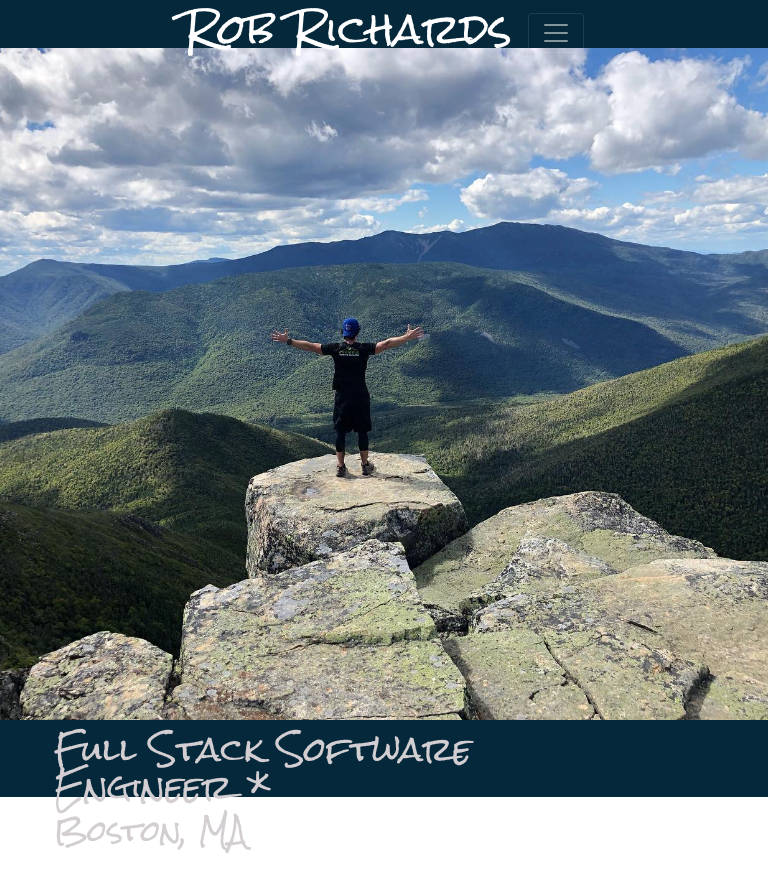
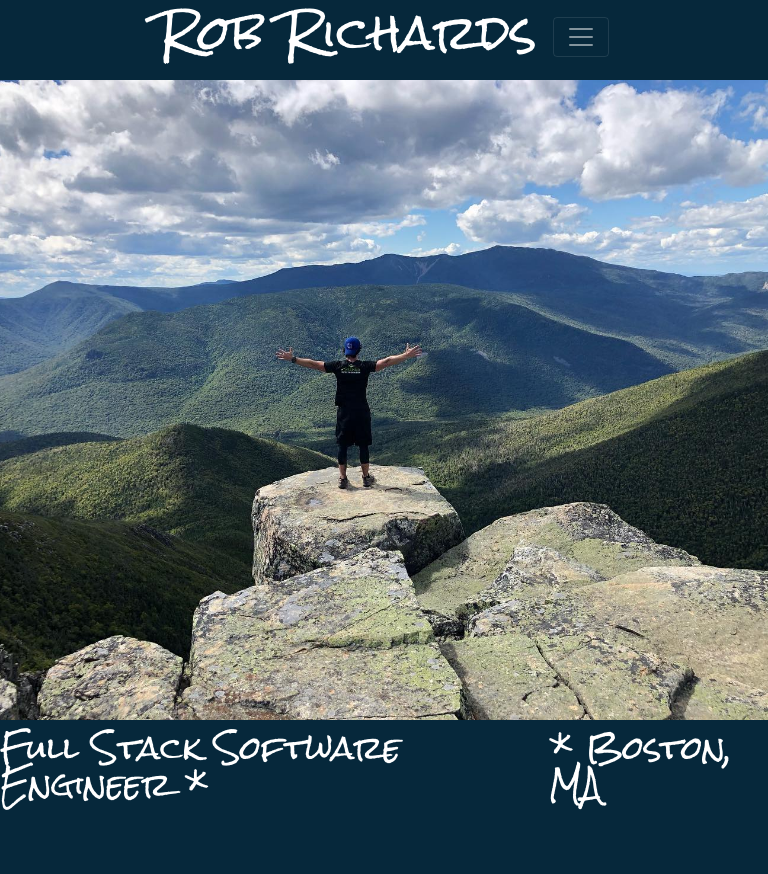
Before and after one commit to robrichardsdpt/portfolio, a React (Create React App) app: page / in a window 768 px wide. Built offline with nearby package versions, Linux system fonts and the light colour scheme.

Commit message:
fixing media queries.  Still need to fix for landscapes and smaller phones.

```diff
--- a/src/App.css
+++ b/src/App.css
@@ -35,6 +35,7 @@
 }
 .navbar {
   display: flex;
+  z-index: 10;
   justify-content: flex-end;
 }
 .link {
@@ -80,6 +81,9 @@
   padding-top: 50px;
   padding-bottom: 50px;
 }
+.aboutText {
+  overflow: scroll;
+}
 .name {
   font-family: 'Rock Salt', cursive;
 }
@@ -92,6 +96,7 @@
   background-color: #326229;
   color: #D2CED1;
   height: 84vh;
+  overflow: scroll;
 }
 
 .skills {
@@ -148,14 +153,20 @@
   padding-top: 10px;
   color: #D2CED1;
   justify-content: center;
+  z-index: 10;
+}
+.projects {
+  height: 85vh;
+  z-index: 1
 }
 .projectGrid {
   display: flex;
   max-width: 1800px;
   flex-wrap: wrap;
   justify-content: center;
-  display: grid;
   flex-direction: row-reverse;
+  height: 70vh;
+  overflow: scroll;
   grid-template-columns: repeat(auto-fill,minmax(725px, 1fr));
 }
 .projectImage {
@@ -202,38 +213,70 @@
 }
 
 @media only screen and (max-width: 600px) {
+  .App {
+    display: flex;
+    background-image: url('./bondcliff.jpg');
+    background-position: center;
+    background-repeat: no-repeat;
+    background-size: cover;
+    text-align: center;
+    width: 100%;
+    height: 80vh;
+    justify-content: flex-end;
+    align-items: flex-start;
+    flex-direction: column;
+    color: white;
+    padding-bottom: 0px;
+  }
   .about {
-    background-color: lightblue;
     display: flex;
+    padding-top: 5px;
+    height: 80vh;
   }
   .aboutText {
-    height: 360px;
+    height: 380px;
     font-size: 1rem;
     overflow: scroll;
   }
   .self {
+    padding: 5px;
     width: 280px;
   }
   .nav {
-    font-size: 0.75vw;
+      background-color: #06283B;
+      height: 10vh;
+      margin-top: 0px;
+      margin-bottom:0px;
+      padding-top: 0px;
+      color: White;
+      display: flex;
+      align-items: center;
+      justify-content: center;
+      font-size: 0.75vw;
   }
   .headerName {
     font-family: 'Rock Salt', cursive;
     color: white;
-    font-size: 5vw;
+    font-size: 6vw;
   }
   .headerName:hover {
     color: #6598C7;
   }
+  .projects {
+    height: 80vh;
+  }
   .projectsGrid {
-    height: 510px;
+    height: 70vh;
     overflow: scroll;
+  }
+  .skills {
+    height: 80vh;
   }
   .footer {
     display: flex;
     font-family: 'Rock Salt', cursive;
     background-color: #06283B;
-    height: 10vw;
+    height: 20vw;
     margin-top: 0px;
     margin-bottom:0px;
     padding-top: 10px;
@@ -241,4 +284,114 @@
     justify-content: center;
     font-size: 0.75vw;
   }
+  .footerName {
+    font-family: 'Rock Salt', cursive;
+    color: white;
+    font-size: 4vw;
+  }
+  .navbar {
+    background-color: #06283B;
+    font-size: 0.75vw;
+  }
+  .contactImageCells {
+    display: flex;
+    align-items: center;
+    padding: 10px;
+    background-color: #D2CED1;
+  }
+  .link {
+    font-size: 7vw;
+  }
 }
+
+@media only screen and (min-width: 601px) and (max-width: 1100px) {
+  .App {
+    display: flex;
+    background-image: url('./bondcliff.jpg');
+    background-position: center;
+    background-repeat: no-repeat;
+    background-size: cover;
+    text-align: center;
+    width: 100%;
+    height: 80vh;
+    justify-content: flex-end;
+    align-items: flex-start;
+    flex-direction: column;
+    color: white;
+    padding-bottom: 0px;
+  }
+  .about {
+    display: flex;
+    padding-top: 5px;
+    height: 80vh;
+  }
+  .aboutText {
+    height: 380px;
+    font-size: 1rem;
+    overflow: scroll;
+  }
+  .self {
+    padding: 5px;
+    width: 280px;
+  }
+  .nav {
+      background-color: #06283B;
+      height: 10vh;
+      margin-top: 0px;
+      margin-bottom:0px;
+      padding-top: 0px;
+      color: White;
+      display: flex;
+      align-items: center;
+      justify-content: center;
+      font-size: 0.75vw;
+  }
+  .headerName {
+    font-family: 'Rock Salt', cursive;
+    color: white;
+    font-size: 6vw;
+  }
+  .headerName:hover {
+    color: #6598C7;
+  }
+  .projects {
+    height: 80vh;
+  }
+  .projectsGrid {
+    height: 70vh;
+    overflow: scroll;
+  }
+  .skills {
+    height: 80vh;
+  }
+  .footer {
+    display: flex;
+    font-family: 'Rock Salt', cursive;
+    background-color: #06283B;
+    height: 20vw;
+    margin-top: 0px;
+    margin-bottom:0px;
+    padding-top: 10px;
+    color: #D2CED1;
+    justify-content: center;
+    font-size: 0.75vw;
+  }
+  .footerName {
+    font-family: 'Rock Salt', cursive;
+    color: white;
+    font-size: 4vw;
+  }
+  .navbar {
+    background-color: #06283B;
+    font-size: 0.75vw;
+  }
+  .contactImageCells {
+    display: flex;
+    align-items: center;
+    padding: 10px;
+    background-color: #D2CED1;
+  }
+  .link {
+    font-size: 7vw;
+  }
+}
--- a/src/Contact.js
+++ b/src/Contact.js
@@ -34,7 +34,7 @@ const Contact = () => (
     <img src={li} alt='LinkedIn' className="contactImage" thumbnail/>
     </Col>
     <Col className="contactImageCells" xs={12} md={9}>
-    <h3>https://www.linkedin.com/in/robert-richards-pt-dpt/</h3>
+    <h3>robert-richards-pt-dpt</h3>
     </Col>
     </Row>
     <Row>
@@ -42,7 +42,7 @@ const Contact = () => (
     <img src={twitter} alt='twitter' className="contactImage" thumbnail/>
     </Col>
     <Col className="contactImageCells" xs={12} md={9}>
-    <h3>https://twitter.com/robrdpt</h3>
+    <h3>robrdpt</h3>
     </Col>
     </Row>
     </Container>
--- a/src/Footer.js
+++ b/src/Footer.js
@@ -1,17 +1,11 @@
 import React from 'react'
-import Col from 'react-bootstrap/Col'
-import Container from 'react-bootstrap/Container'
+// import Col from 'react-bootstrap/Col'
+// import Container from 'react-bootstrap/Container'
 
 const Footer = () => (
   <div className="footer">
-  <Container className="footerContainer">
-  <Col xs={12} md={8}>
-  <h2> Full Stack Software Engineer * </h2>
-  </Col>
-  <Col xs={12} md={4}>
-  <h3>Boston, MA </h3>
-  </Col>
-  </Container>
+  <h2 className='footerName'> Full Stack Software Engineer * </h2>
+  <h3 className='footerName'> * Boston, MA </h3>
   </div>
 )
 
--- a/src/Header.js
+++ b/src/Header.js
@@ -14,13 +14,13 @@ const Header = () => (
     </Navbar.Brand>
     <Navbar.Toggle aria-controls="responsive-navbar-nav" />
     <Navbar.Collapse id="responsive-navbar-nav">
-    <Navbar className='navbar'>
-    <Nav.Link className='link' href="#about">About</Nav.Link>
-    <Nav.Link className='link' href="#projects">Projects</Nav.Link>
-    <Nav.Link className='link' href="#skills">Skills</Nav.Link>
-    <Nav.Link className='link' href="https://drive.google.com/file/d/1RHEUb8sDKkWqghBvrPh-A2quwAvEApgl/view?usp=sharing" target="_blank">Resume</Nav.Link>
-    <Nav.Link className='link' href="#contact">Contact</Nav.Link>
-    </Navbar>
+    <Nav className='navbar mr-auto'>
+      <Nav.Link className='link' href="#about">About</Nav.Link>
+      <Nav.Link className='link' href="#projects">Projects</Nav.Link>
+      <Nav.Link className='link' href="#skills">Skills</Nav.Link>
+      <Nav.Link className='link' href="https://drive.google.com/file/d/1RHEUb8sDKkWqghBvrPh-A2quwAvEApgl/view?usp=sharing" target="_blank">Resume</Nav.Link>
+      <Nav.Link className='link' href="#contact">Contact</Nav.Link>
+    </Nav>
     <Navbar className='navbarsocial'>
     <div className='social'>
     <Nav.Link href="https://github.com/robrichardsdpt" target="_blank">
@@ -37,7 +37,6 @@ const Header = () => (
     <img src={envelope} alt='e-mail' className='email'/>
     </Nav.Link>
     </div>
-
     </Navbar>
     </Navbar.Collapse>
   </Navbar>
```
Also changed, not shown: 17 other files (tests, documents, lock files or other folders).
